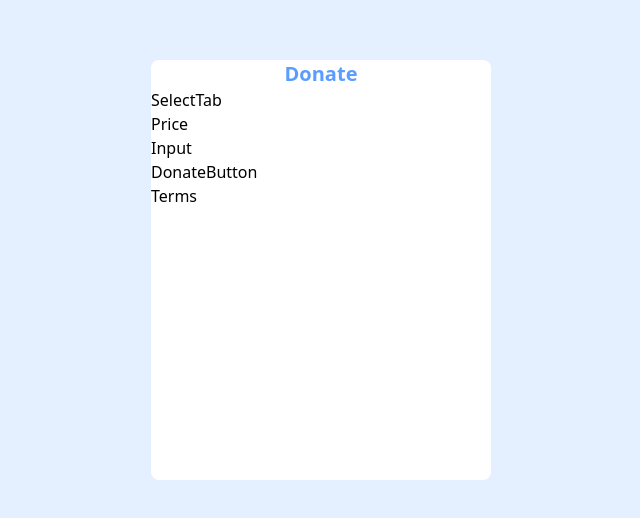
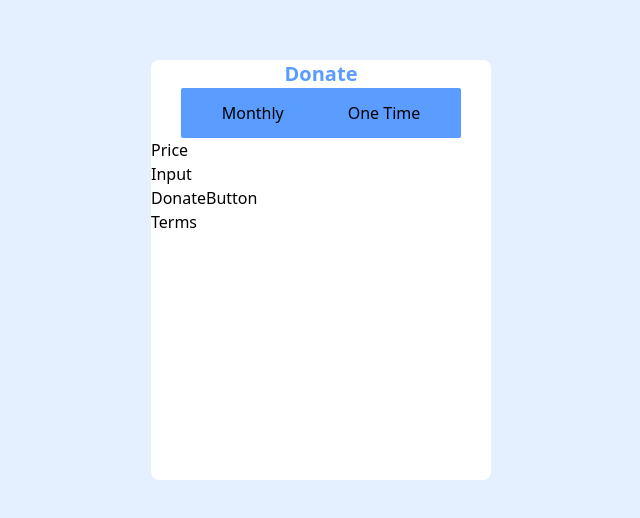
Before and after one commit to eobcre/donate-card, a React (Vite) app: page / in a window 1280 px wide. Shown: the part 130-648 px from the top of the page, without its empty margins (319-959 px from the left). Built offline with nearby package versions, Linux system fonts and the light colour scheme.

Commit message:
created tab buttons and styled

```diff
--- a/src/components/SelectTab.tsx
+++ b/src/components/SelectTab.tsx
@@ -1,5 +1,12 @@
 const SelectTab = () => {
-  return <div>SelectTab</div>;
+  return (
+    <div className='flex justify-center items-center'>
+      <div className='flex justify-center items-center gap-16 bg-[#5A9CFF] rounded-sm w-[280px] h-[50px]'>
+        <input type='button' value='Monthly' />
+        <input type='button' value='One Time' />
+      </div>
+    </div>
+  );
 };
 
 export default SelectTab;
```
